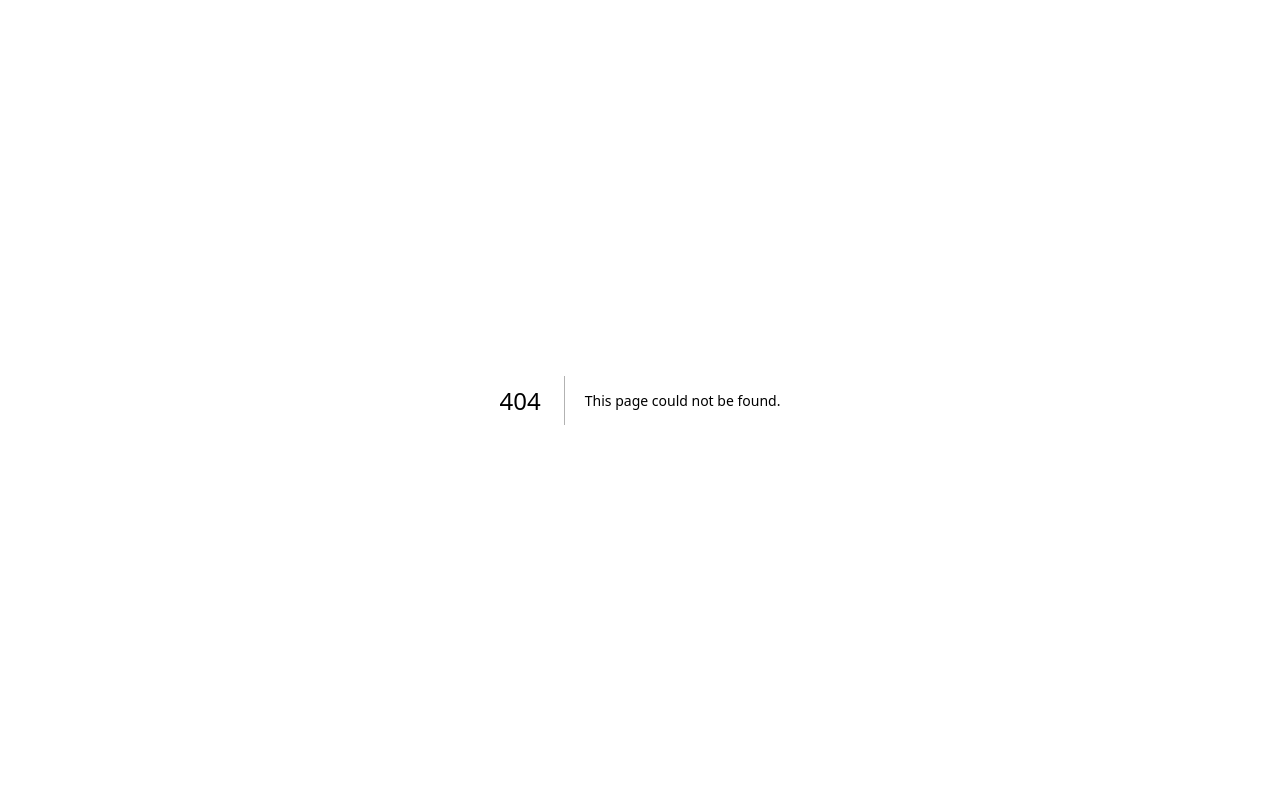
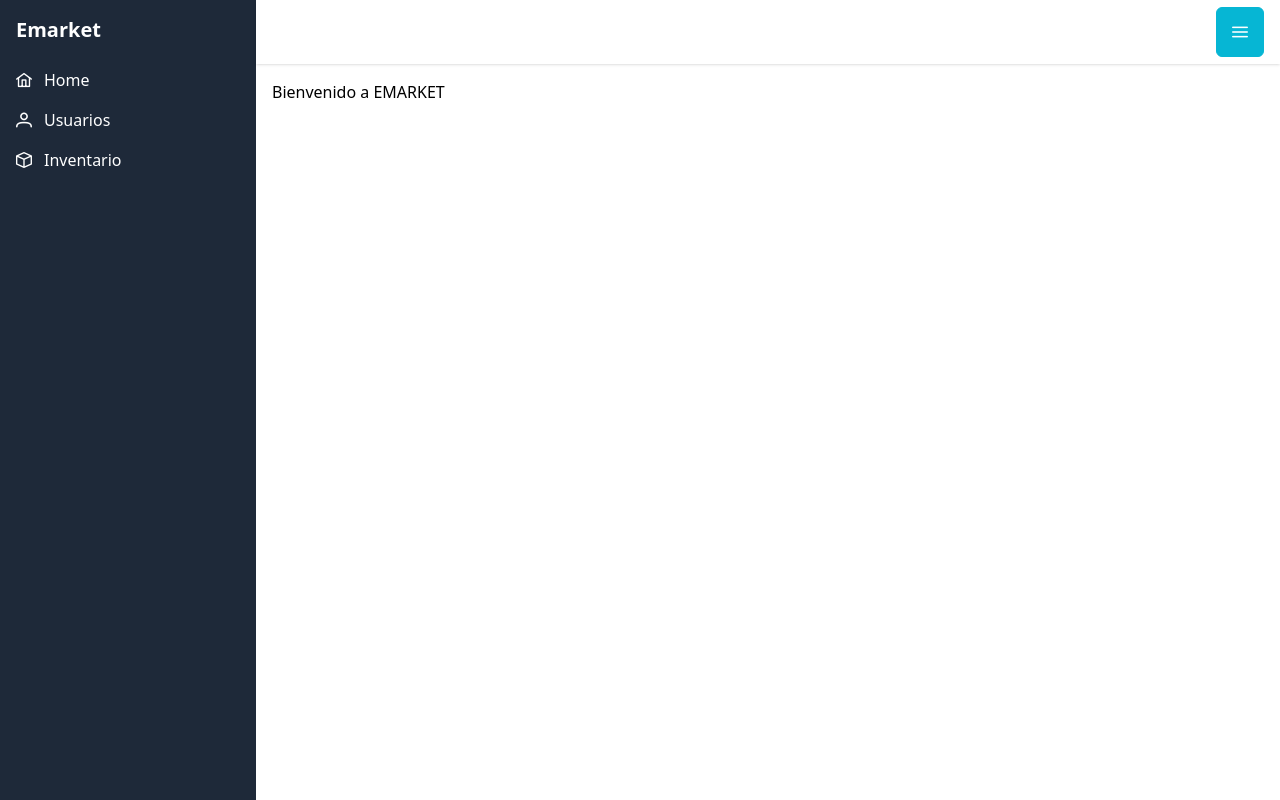
Before and after one commit to Davp94/emarket-admin, a Next.js app: page / in a window 1280 px wide. Before the commit this address had no page. Built offline with nearby package versions, Linux system fonts and the light colour scheme; a web font is replaced by a local one.

Commit message:
fix page to root

```diff
--- /dev/null
+++ b/src/app/(main)/page.tsx
@@ -0,0 +1,7 @@
+export default function Home() {
+    return (
+        <div>
+            <h1>Bienvenido a EMARKET</h1>
+        </div>
+    )
+}
```
